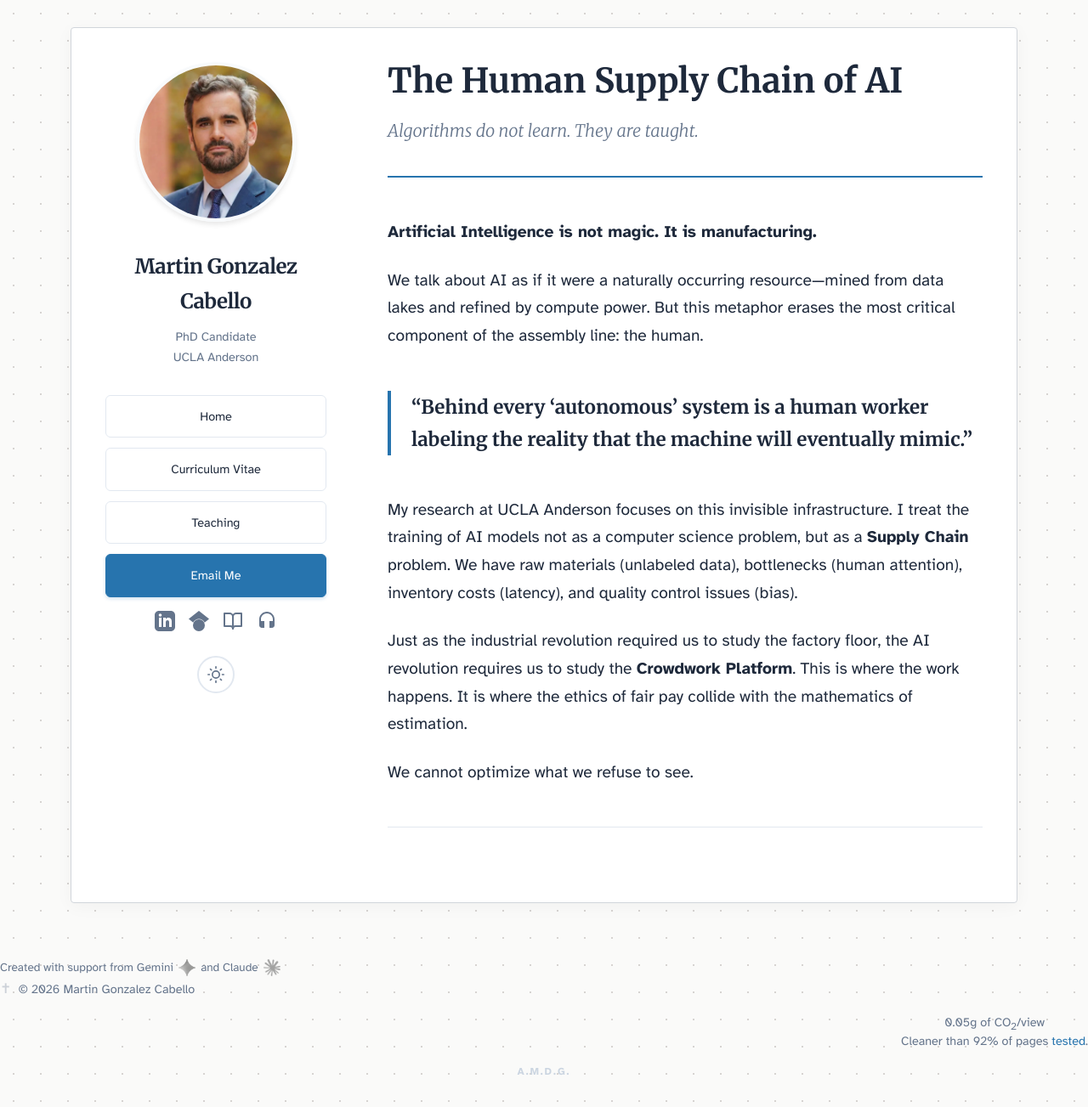
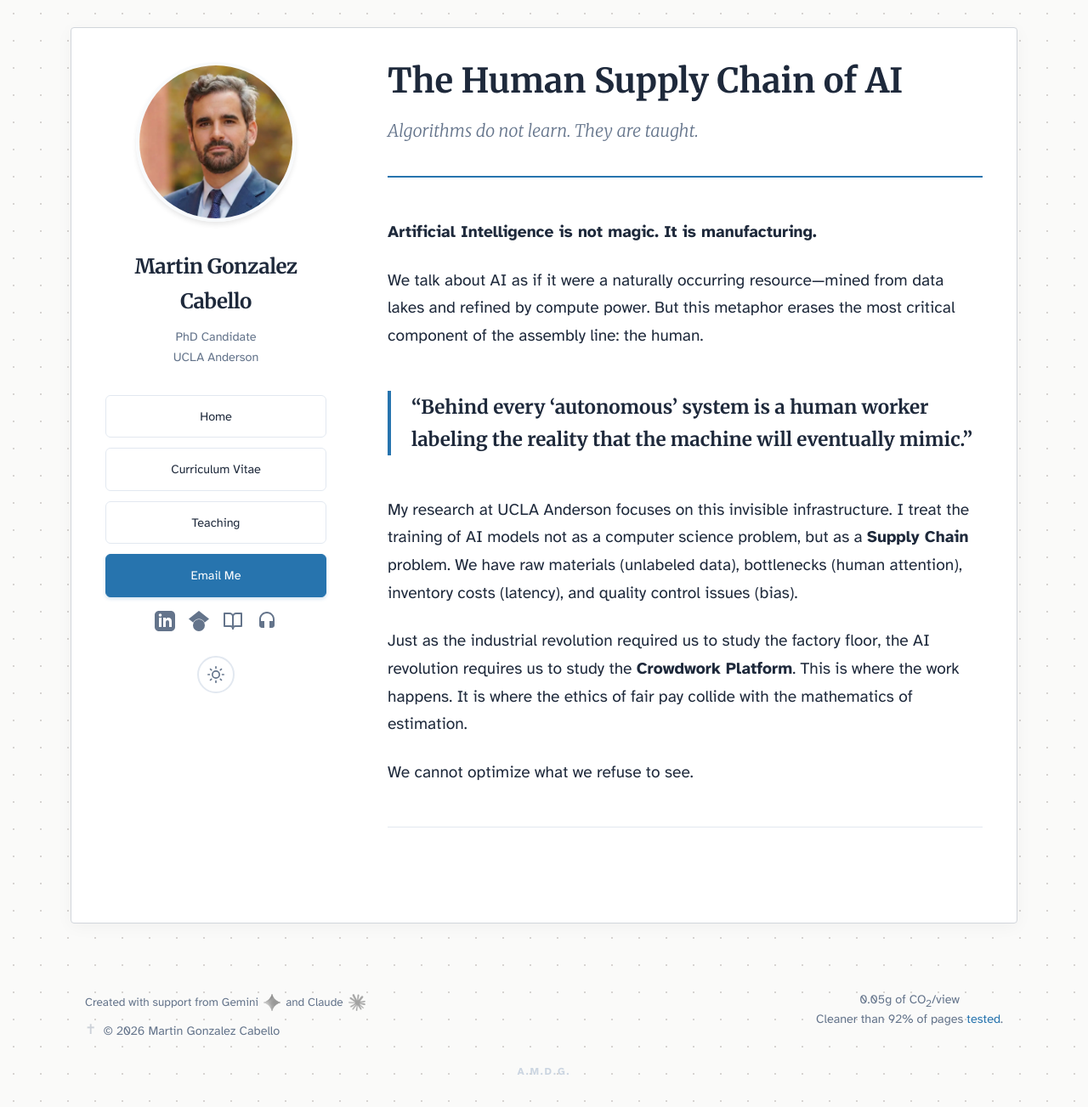
Before and after one commit to martins73/research-site, a Jekyll site: the page built from human-supply-chain.md, in a window 1280 px wide and 1303 px high. Shown: the whole window at 85% size. Built offline with Jekyll 4.4.1, drawn with Linux system fonts in a browser that asks for light colours.

Commit message:
Refactor footer layout with new structure

```diff
--- a/_includes/footer.html
+++ b/_includes/footer.html
@@ -1,5 +1,8 @@
-<!-- Footer: Attribution, copyright, and liturgical calendar feature -->
 <footer class="site-footer">
+
+  <div class="footer-main-row">
+
+    <div class="footer-col-left">
       <div class="credits">
         <span>Created with support from Gemini</span>
         <a href="https://gemini.google.com" target="_blank" rel="noopener" title="Gemini" class="gemini-link">
@@ -22,9 +25,15 @@
           {% endif %}
         </span>
       </p>
+    </div>
 
+    <div class="footer-col-right">
       <div id="wcb" class="carbon-badge">
-    <span class="wcb-loading" style="font-size:0.8em; opacity:0.6;">Measuring CO<sub>2</sub>...</span>
+        <span class="wcb-loading" style="font-size:var(--text-sm); opacity:0.6;">Measuring CO<sub>2</sub>...</span>
       </div>
+    </div>
+
+  </div>
+
   <span class="amdg" title="Ad Majorem Dei Gloriam">A.M.D.G.</span>
 </footer>
```
Lines whose indentation alone changed are shown as unchanged.
